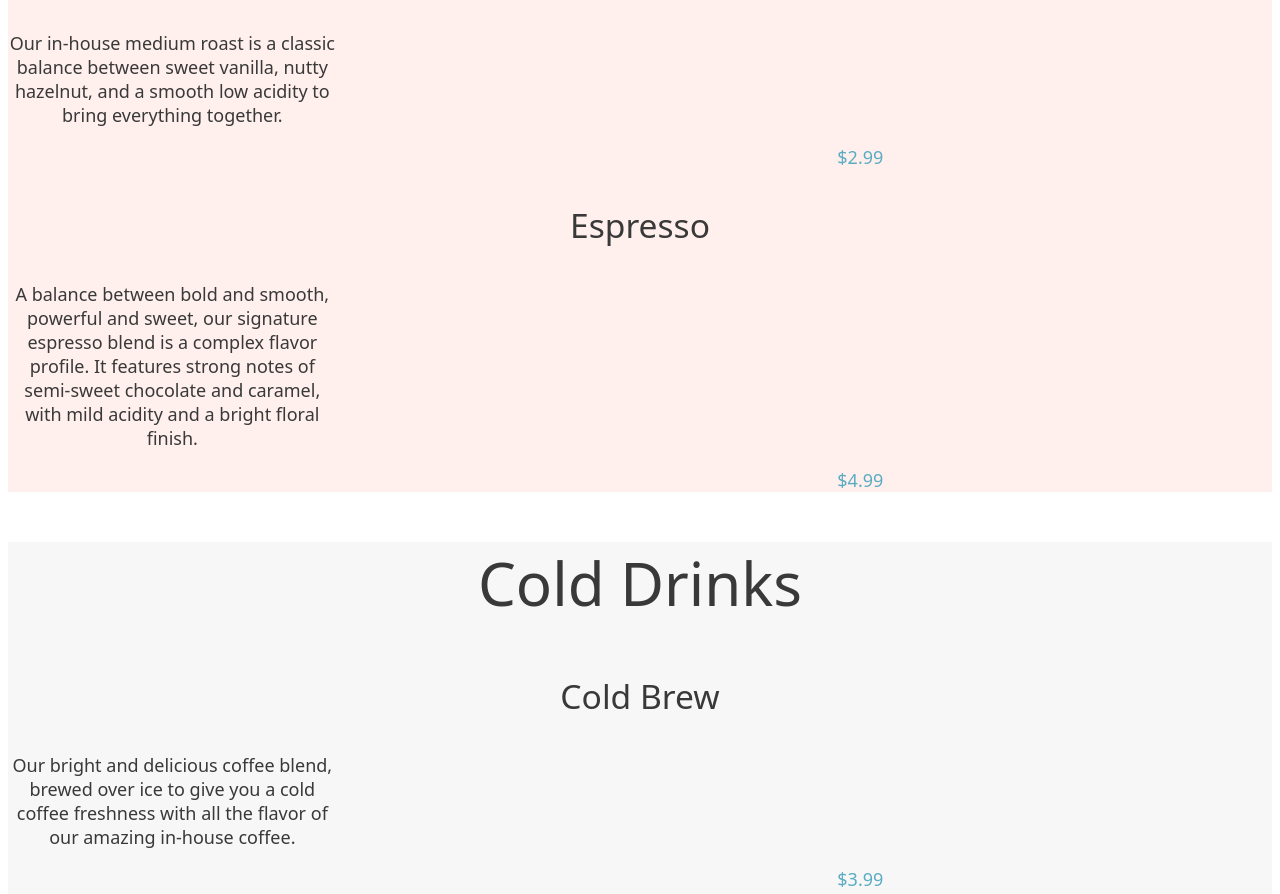
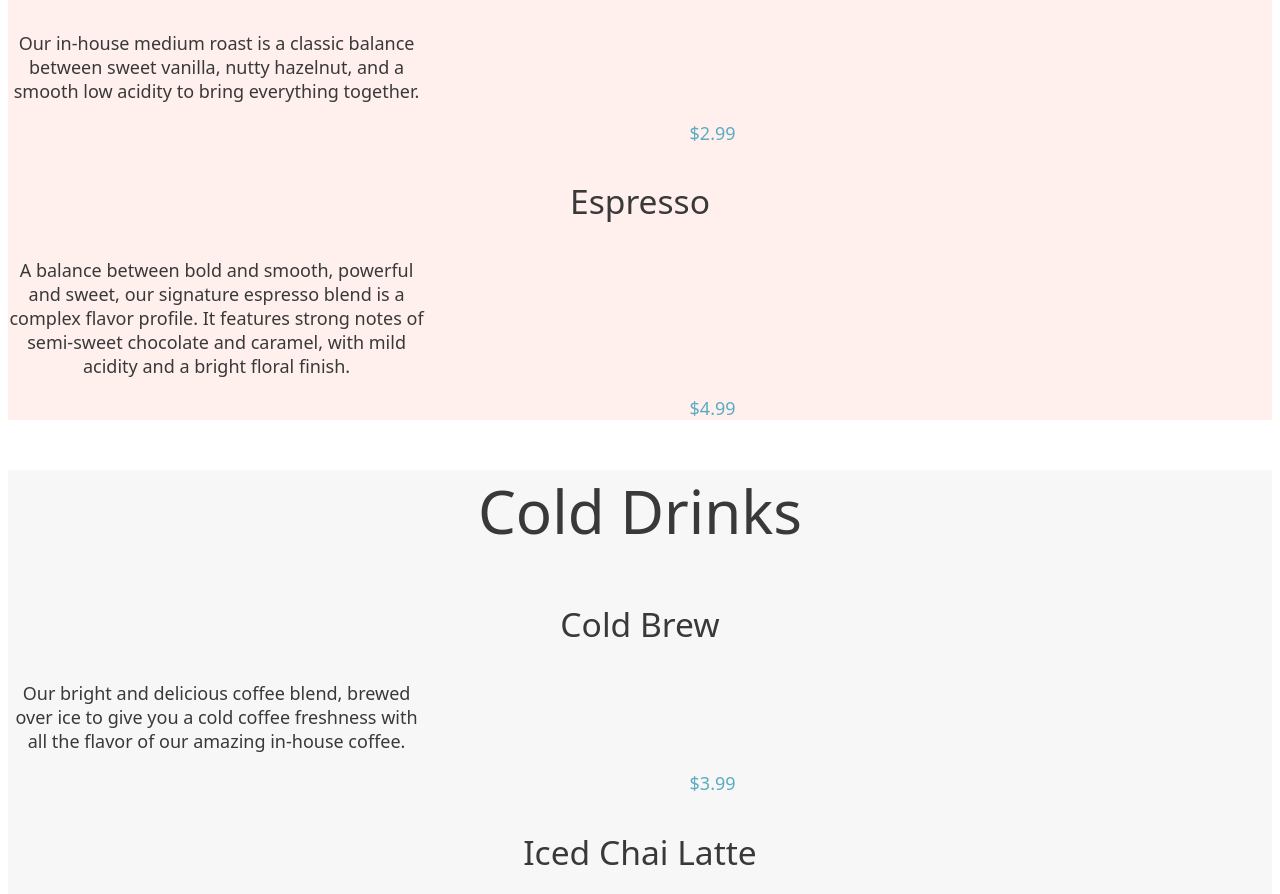
Before and after one commit to wanlopes/wanessa-lopes-coffeeshop, a plain HTML site: page pages/menu.html in a window 1280 px wide. Shown: the part 1367-2261 px from the top of the page. Drawn offline with Linux system fonts and the light colour scheme.

Commit message:
fixing paragraphs

```diff
--- a/css/menu.css
+++ b/css/menu.css
@@ -66,7 +66,7 @@ p {
     font-family: system-ui, -apple-system, BlinkMacSystemFont, 'Segoe UI', Roboto, Oxygen, Ubuntu, Cantarell, 'Open Sans', 'Helvetica Neue', sans-serif;
     font-size: 1.125rem;
     font-weight: 400;
-    width: 26%;
+    width: 33%;
     text-align: center;
 }
 
@@ -76,7 +76,7 @@ p {
     font-size: 1.125rem;
     font-weight: 400;
     text-align: center;
-    margin-left: 43rem;
+    margin-left: 31rem;
 }
 
 .cold {
```
